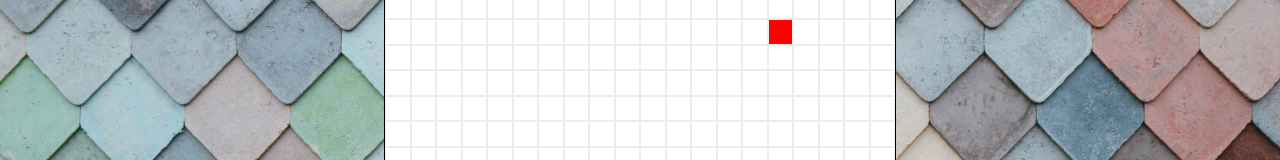
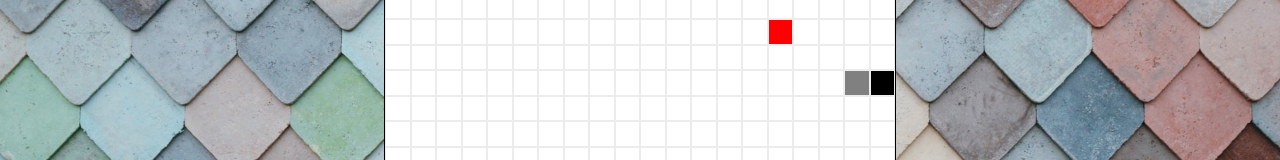
Before and after one commit to antonina-t/pink-games-teaching, a React app: page /#/snake in a window 1280 px wide. Shown: the part 152-312 px from the top of the page. Built offline with nearby package versions, Linux system fonts and the light colour scheme.

Commit message:
Snake exercise solution + stop the game

```diff
--- a/src/components/snake/helpers.js
+++ b/src/components/snake/helpers.js
@@ -117,3 +117,15 @@ function generateNewTail(oldSnake, oldFood, newHead) {
   // --> your code here
   return newTail;
 }
+
+export function isGameOver(game) {
+  const snake = game.snake;
+  return (
+    isOutOfBounds(snake.head) ||
+    snake.tail.some((cell) => isEqual(cell, snake.head))
+  );
+}
+
+function isOutOfBounds(cell) {
+  return cell.x < 0 || cell.x >= width || cell.y < 0 || cell.y >= height;
+}
--- a/src/components/snake/index.js
+++ b/src/components/snake/index.js
@@ -4,11 +4,25 @@ import * as helpers from "./helpers.js";
 
 function Snake() {
   const [game, setGame] = useState(helpers.generateGame());
+  const [gameOver, setGameOver] = useState(false);
 
   useEffect(() => {
-    const intervalId = setInterval(() => setGame(helpers.tick), 400);
+    if (gameOver) return;
+    const intervalId = setInterval(
+      () =>
+        setGame((oldGame) => {
+          const newGame = helpers.tick(oldGame);
+          if (helpers.isGameOver(newGame)) {
+            setGameOver(true);
+            console.log("You lose :(");
+            return oldGame;
+          }
+          return newGame;
+        }),
+      400
+    );
     return () => clearInterval(intervalId);
-  }, []);
+  }, [gameOver]);
 
   useEffect(() => {
     window.addEventListener("keydown", handleKeyPress);
```
Also changed, not shown: 1 other file (tests, documents, lock files or other folders).
